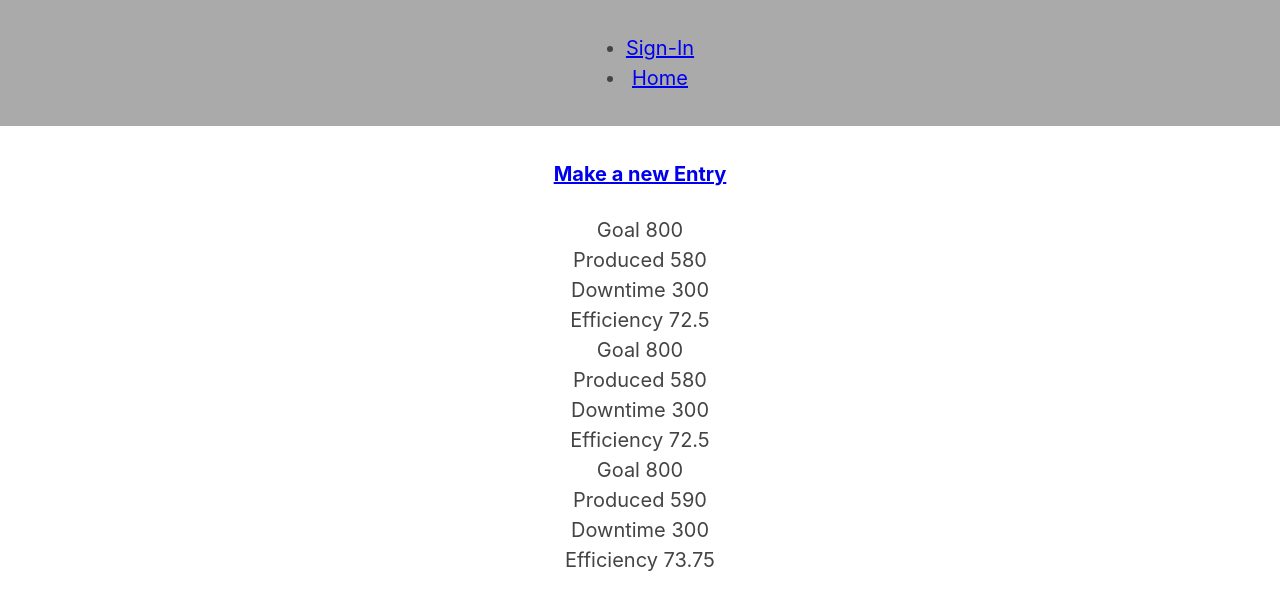
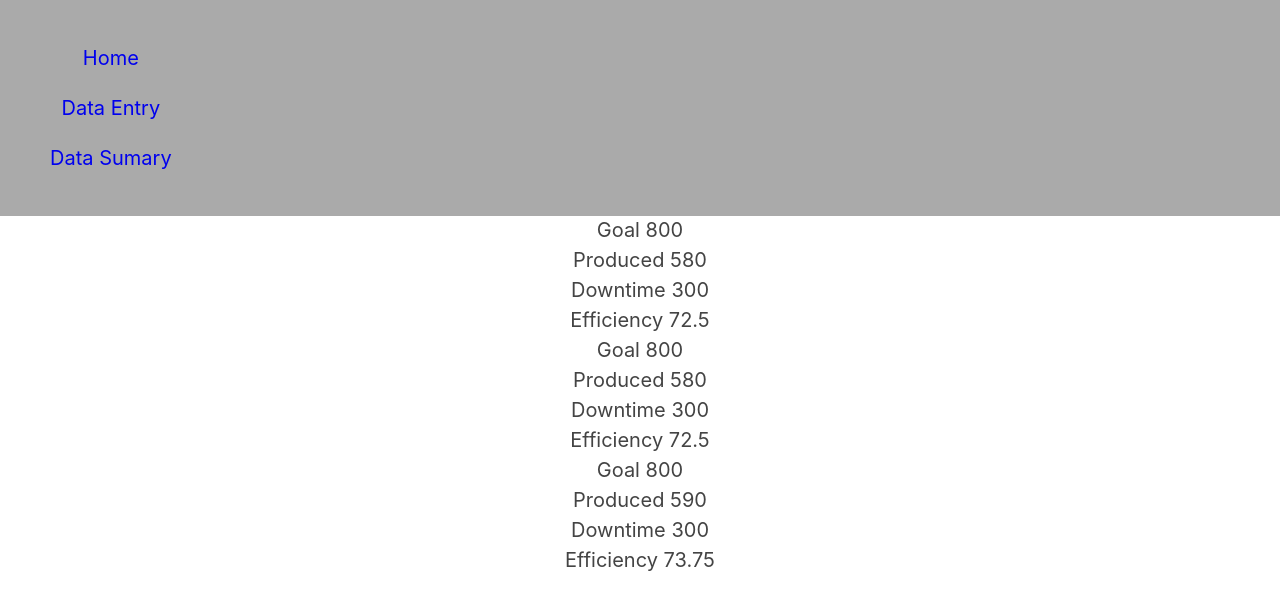
Before and after one commit to Lucho2027/prodtrack-app, a React (Create React App) app: page /datasummary in a window 1280 px wide. Shown: the top 610 px of the page. Built offline with nearby package versions, Linux system fonts and the light colour scheme.

Commit message:
"Added context connected to DB not deployed"

```diff
--- /dev/null
+++ b/config.js
@@ -0,0 +1,4 @@
+export default {
+	API_ENDPOINT: `https://agile-lake-97841.herokuapp.com/api/dataentry/`,
+	API_KEY: process.env.REACT_APP_API_KEY
+}
--- a/src/App/App.js
+++ b/src/App/App.js
@@ -1,28 +1,72 @@
-import React, { Component } from "react";
-import { Route } from "react-router-dom";
-import Nav from "../Nav/Nav.js";
-import SignIn from "../SignIn/SignIn";
-import SignUp from "../SignUp/SignUp";
-import DataSummary from "../DataSummary/DataSummary";
-import DataEntryForm from "../DataEntryForm/DataEntryForm";
-import LandingPage from "../LandingPage/LandingPage";
-import "./App.css";
+import React, { Component } from "react"
+import { Route } from "react-router-dom"
+import Nav from "../Nav/Nav.js"
+import SignIn from "../SignIn/SignIn"
+import SignUp from "../SignUp/SignUp"
+import DataSummary from "../DataSummary/DataSummary"
+import DataEntryForm from "../DataEntryForm/DataEntryForm"
+import LandingPage from "../LandingPage/LandingPage"
+import ProdtrackContext from "../ProdtrackContext"
+import "./App.css"
+import ProdTrackErrorBoundary from "../ProdTrackErrorBoundary"
 
 export default class Apps extends Component {
+	state = {
+		data: []
+	}
+
+	addData = dataentry => {
+		this.setState({
+			data: [...this.state.data, dataentry]
+		})
+	}
+
+	deleteData = dataId => {
+		const newData = this.state.data.filter(d => d.id !== dataId)
+		this.setState({
+			data: newData
+		})
+	}
+	setData = data => {
+		this.setState({
+			data: data
+		})
+	}
+
+	updateData = updatedData => {
+		this.setState({
+			data: this.state.data.map(d =>
+				d.id !== updatedData.id ? d : updatedData
+			)
+		})
+	}
+
 	render() {
+		const contextValue = {
+			data: this.state.data,
+			addData: this.addData,
+			deleteData: this.deleteData,
+			setData: this.setData,
+			updateData: this.updateData
+		}
+
 		return (
 			<div className="App">
 				<nav className="App__nav">
 					<Nav />
 				</nav>
+				<ProdtrackContext.Provider value={contextValue}>
 					<main className="App__main">
+						<ProdTrackErrorBoundary>
 							<Route exact path="/" component={LandingPage} />
 							<Route path="/signin" component={SignIn} />
 							<Route path="/signup" component={SignUp} />
 							<Route path="/dataentry" component={DataEntryForm} />
 							<Route path="/datasummary" component={DataSummary} />
+						</ProdTrackErrorBoundary>
 					</main>
+				</ProdtrackContext.Provider>
 			</div>
-    );
+		)
 	}
 }
--- a/src/Nav/Nav.css
+++ b/src/Nav/Nav.css
@@ -5,10 +5,24 @@ nav {
 nav {
 	position: fixed;
 	display: flex;
-  justify-content: center;
+	flex-direction: row;
+	justify-content: rights;
 	top: 0;
 	left: 0;
 	right: 0;
 	z-index: 10;
 	text-decoration: none;
 }
+
+.nav-bar {
+	flex-direction: row;
+	text-decoration: none;
+	list-style: none;
+	text-decoration: none;
+}
+li > a {
+	text-decoration: none;
+}
+li {
+	padding: 10px;
+}
--- a/src/Nav/Nav.js
+++ b/src/Nav/Nav.js
@@ -1,20 +1,23 @@
-import React from "react";
-import { Link } from "react-router-dom";
-import "./Nav.css";
+import React from "react"
+import { Link } from "react-router-dom"
+import "./Nav.css"
 
 export default function Nav(props) {
 	return (
 		<div className="Nav">
 			<nav role="navigation">
-        <ul>
+				<ul className="nav-bar">
 					<li>
-            <Link to="/signin">Sign-In</Link>
+						<Link to="/">Home</Link>
 					</li>
 					<li>
-            <Link to="/">Home</Link>
+						<Link to="/dataentry">Data Entry</Link>
+					</li>
+					<li>
+						<Link to="/datasummary">Data Sumary</Link>
 					</li>
 				</ul>
 			</nav>
 		</div>
-  );
+	)
 }
--- /dev/null
+++ b/src/ProdTrackErrorBoundary.js
@@ -0,0 +1,23 @@
+import React, { Component } from "react"
+
+export default class ProdTrackErrorBoundary extends Component {
+	constructor(props) {
+		super(props)
+		this.state = {
+			hasError: false
+		}
+	}
+	componentDidMount() {
+		this.setState({ hasError: true })
+	}
+
+	render() {
+		if (this.state.hassError) {
+			return (
+				<h2>This part of the app went on vacation! It will be back soon! </h2>
+			)
+		}
+
+		return this.props.children
+	}
+}
--- /dev/null
+++ b/src/ProdtrackContext.js
@@ -0,0 +1,9 @@
+import React from "react"
+const ProdtrackContext = React.createContext({
+	data: [],
+	addData: () => {},
+	deleteData: () => {},
+	updateData: () => {},
+	setData: data => {}
+})
+export default ProdtrackContext
```
Also changed, not shown: 1 other file (tests, documents, lock files or other folders). Lines whose indentation alone changed are shown as unchanged.
